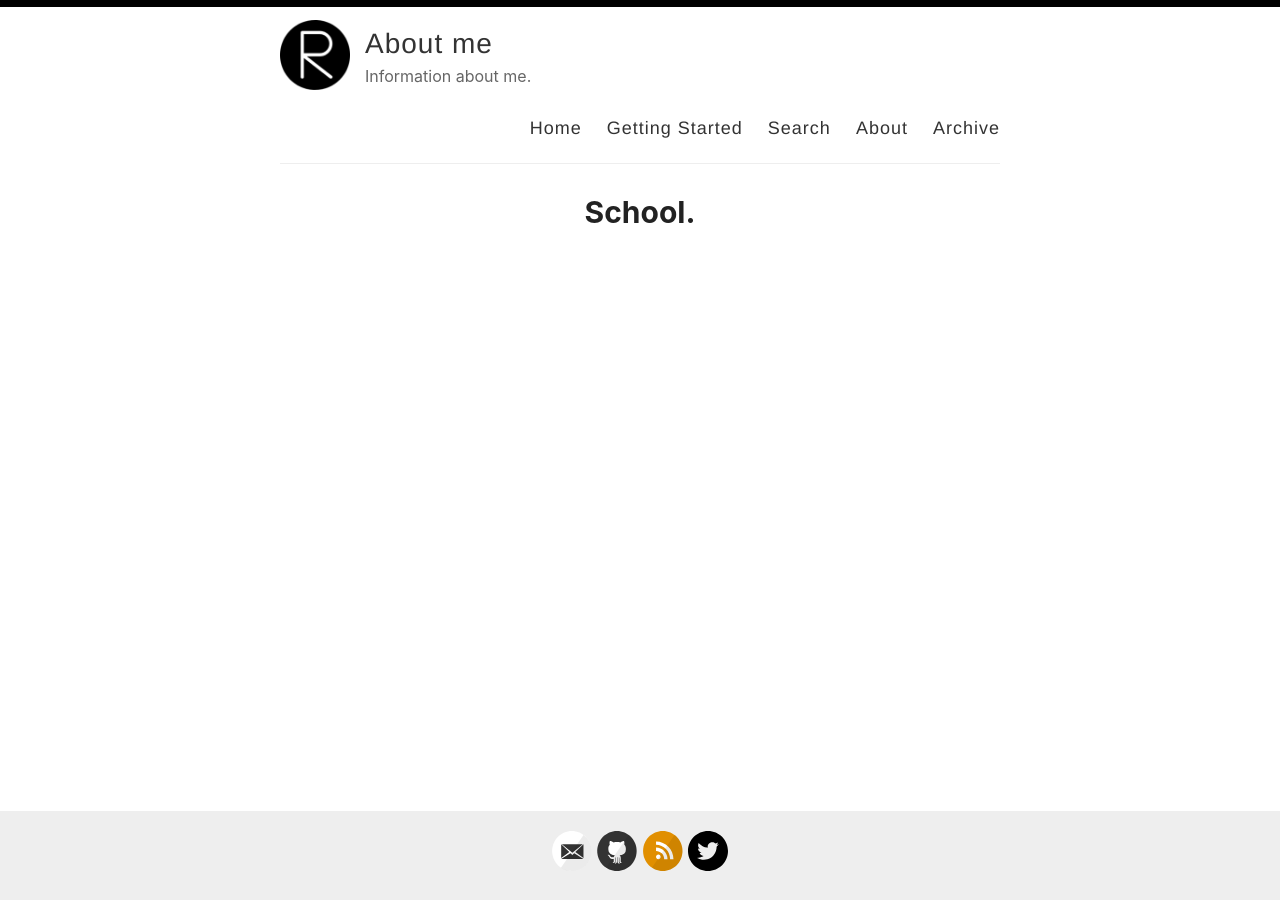
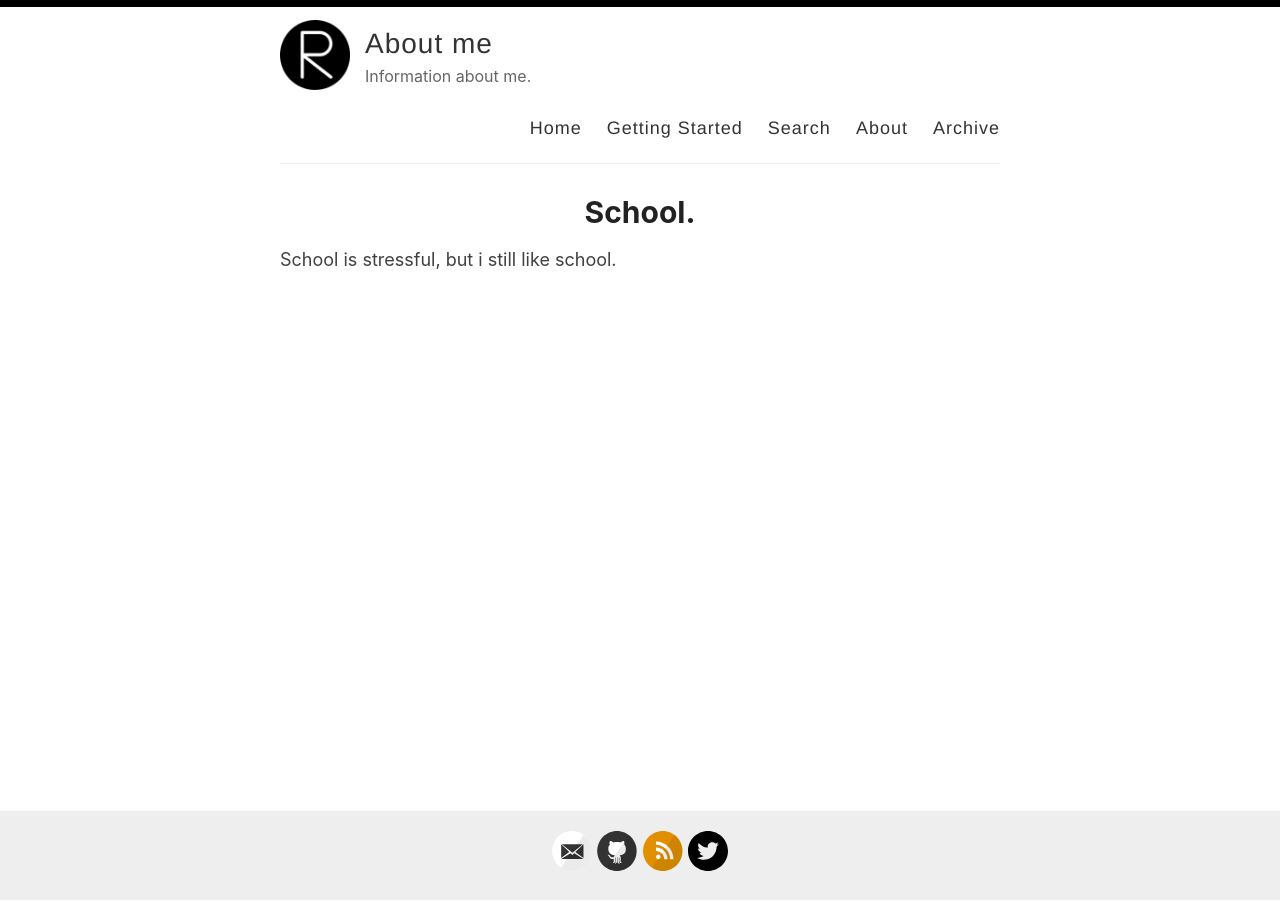
Before and after one commit to Maybe-light1/Maybe-light1.github.io, a Jekyll site: the page built from _pages/School.md, in a window 1280 px wide. Built offline with Jekyll 4.4.1, drawn with Linux system fonts in a browser that asks for light colours.

Commit message:
Update School.md

```diff
--- a/_pages/School.md
+++ b/_pages/School.md
@@ -3,3 +3,5 @@ layout: page
 title: School.
 permalink: /School/
 ---
+
+School is stressful, but i still like school.
```
